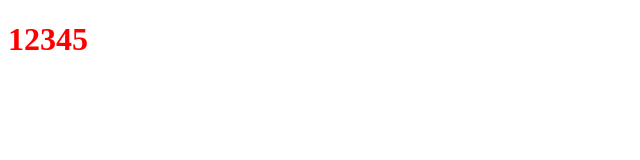
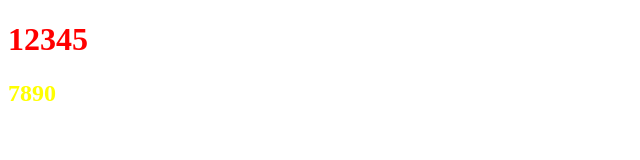
Before and after one commit to hsuantsong/0814practice, a plain HTML site: page index.html in a window 1280 px wide. Shown: the full height of the page, 0-640 px from the left. Drawn offline with Linux system fonts and the light colour scheme.

Commit message:
新增標題標籤

```diff
--- a/all.css
+++ b/all.css
@@ -3,5 +3,5 @@
 }
 
 h2 {
-    color: blue;
+    color: yellow;
 }
--- a/index.html
+++ b/index.html
@@ -11,6 +11,7 @@
 
 <body>
     <h1>12345</h1>
+    <h2>7890</h2>
 </body>
 
 </html>
```
